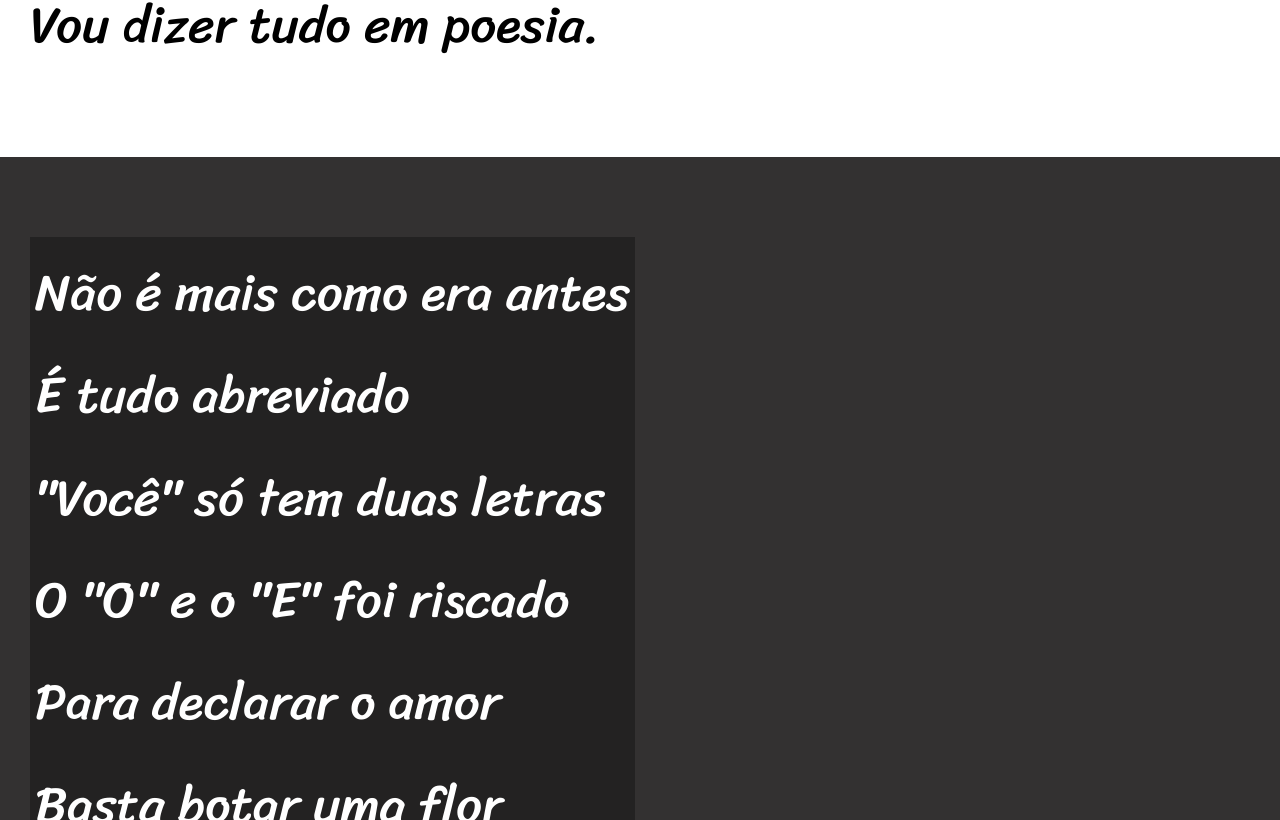
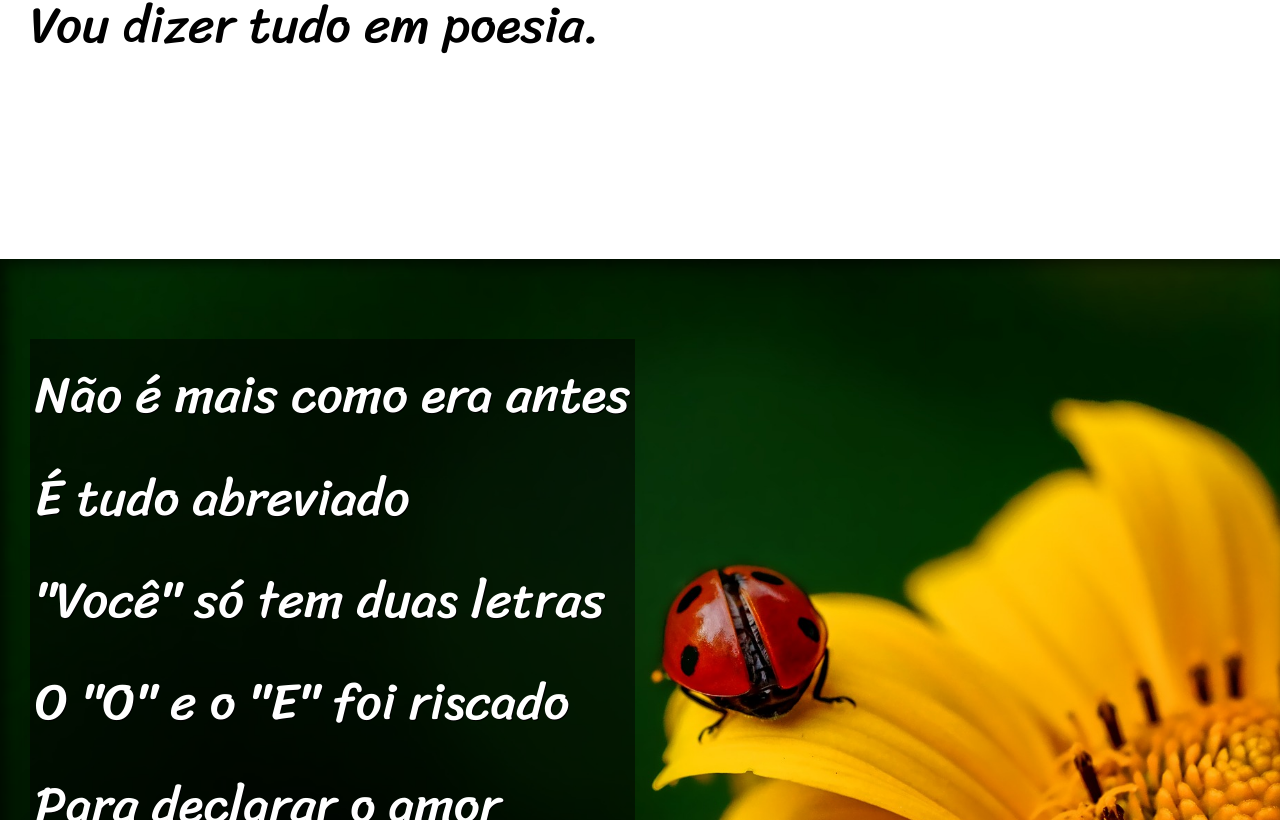
Before and after one commit to LucineiJunior/HTML-css, a plain HTML site: page exercicios/d012/index.html in a window 1280 px wide. Shown: the part 980-1800 px from the top of the page. Drawn offline with Linux system fonts and the light colour scheme.

Commit message:
projeto finalizado

```diff
--- a/exercicios/d012/estilo/style.css
+++ b/exercicios/d012/estilo/style.css
@@ -59,6 +59,9 @@ section {
     font-family: var(--fonte3);
     font-size: 4vw;
 }
+section > p {
+    padding-bottom: 2em;
+}
 
 section.normal {
     background-color: white;
@@ -68,13 +71,27 @@ section.normal {
 section.imagem {
     background-color: rgb(51, 49, 49);
     color: white;
+    box-shadow: inset 6px 6px 13px 0px rgba(0, 0, 0, 0.555);
+    background-size: cover;
+    background-attachment: fixed;
 
 }
 
 section.imagem > p {
-    background-color: rgba(0, 0, 0, 0.315);
+    background-color: rgba(0, 0, 0, 0.493);
     display: inline-block;
     padding: 5px;
+    text-shadow: 1px 1px 0px black;
+}
+section#img01 {
+    background-image: url(../imagens/background001.jpg);
+    background-position: right center;
+
+}
+section#img02 {
+    background-image: url(../imagens/background002.jpg);
+    background-position: right center;
+
 }
 
 footer {
--- a/exercicios/d012/index.html
+++ b/exercicios/d012/index.html
@@ -21,13 +21,14 @@
             Mensagem curta e fria <br>
             Twitter e Facebook <br>
             Antes que eu caduque <br>
+            Vou dizer tudo em poesia.
         </p>
-        Vou dizer tudo em poesia.
+
     </section>
 
 
 
-    <section class="imagem">
+    <section class="imagem" id="img01">
         <p>
             Não é mais como era antes <br>
             É tudo abreviado <br>
@@ -64,7 +65,7 @@
 
 
 
-    <section class="imagem">
+    <section class="imagem" id="img02">
         <p>
             Tenho saudade das cartas <br>
             Escritas com a própria mão <br>
```
